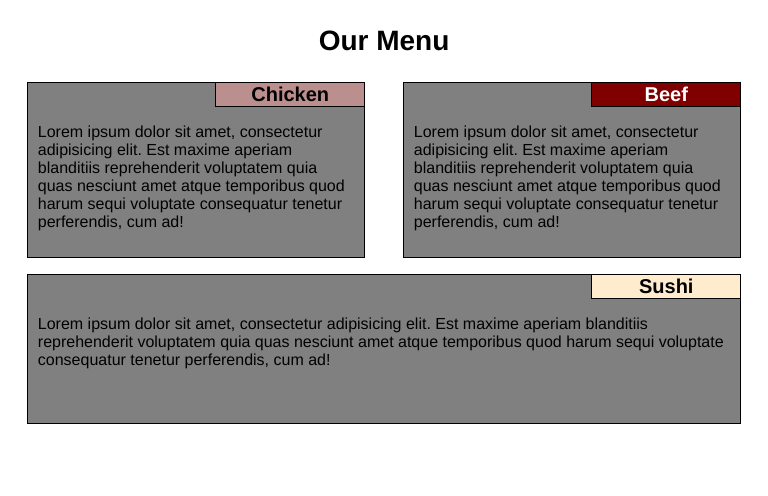
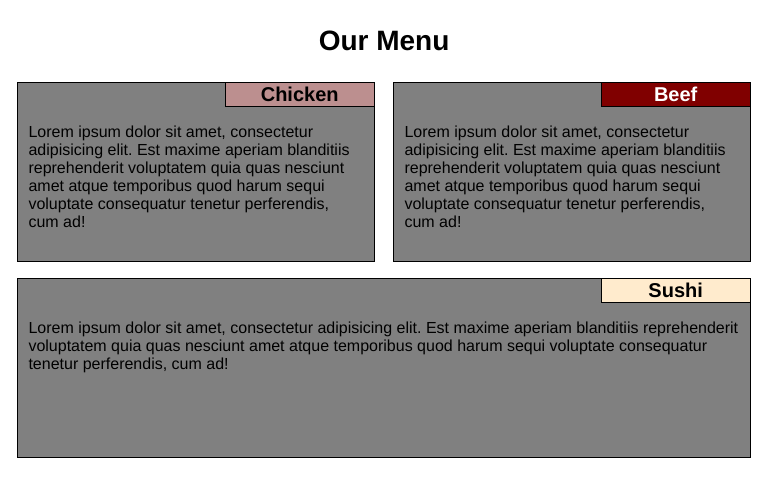
Before and after one commit to kislyakoff/coursera-frontend, a plain HTML site: page mod2_solution/index.html in a window 768 px wide. Drawn offline with Linux system fonts and the light colour scheme.

Commit message:
add some improving to styles.css

```diff
--- a/mod2_solution/css/styles.css
+++ b/mod2_solution/css/styles.css
@@ -12,8 +12,8 @@ section {
   position: relative;
   border: 1px solid black;
   background-color: gray;
-  width: 90%;
-  min-height: 150px;
+  width: 95%;
+  min-height: 180px;;
   margin: 0 auto 1rem auto;
   padding: 10px;
 
@@ -141,6 +141,6 @@ p {
     width: 100%;
   }
   #last > section {
-    width: 95%;
+    width: 97.5%;
   }
 }
```
